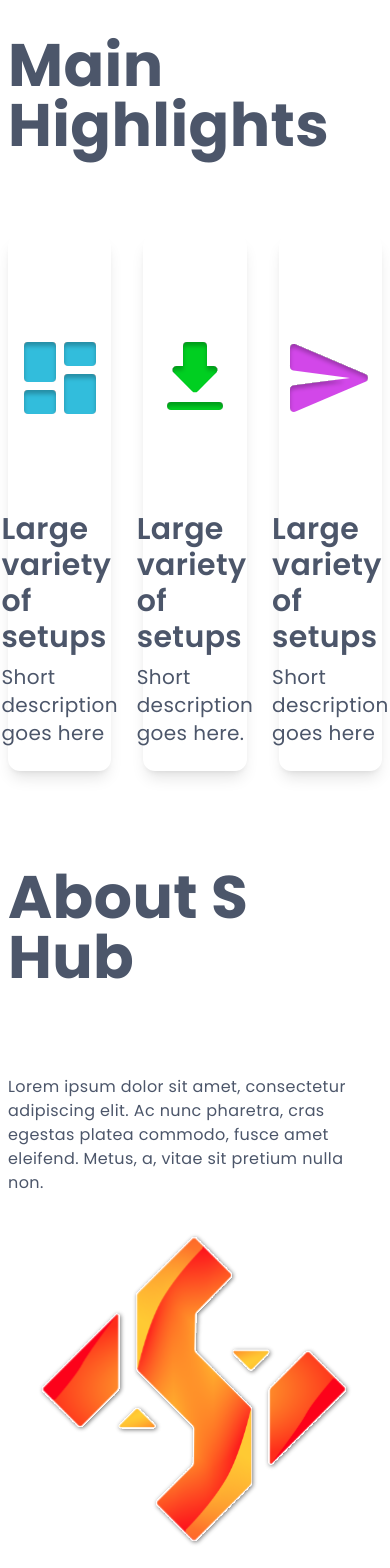
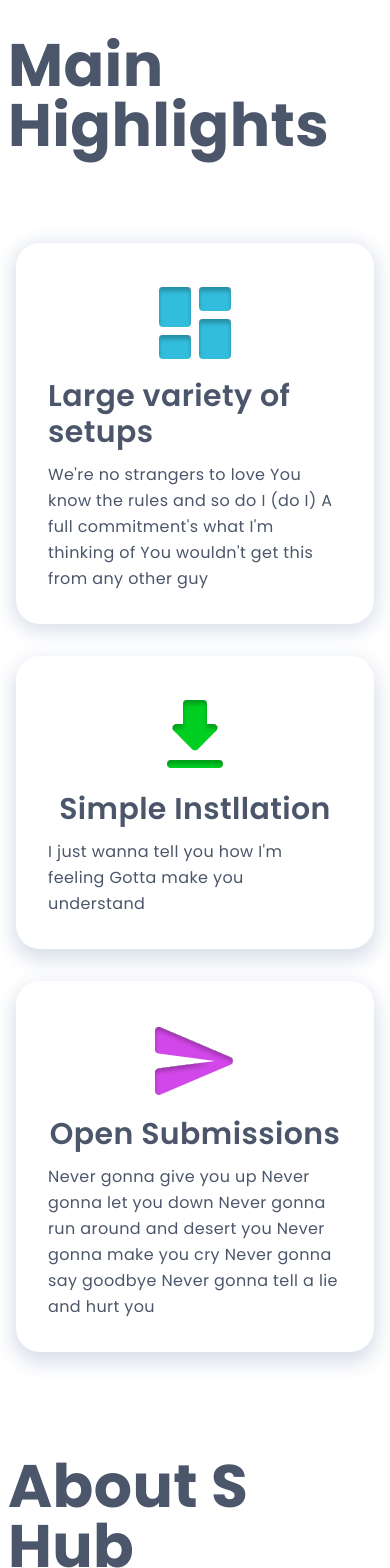
Before and after one commit to Jax-Core/s-hub, a Next.js app: page / in a window 390 px wide. Shown: the part 841-2409 px from the top of the page. Built offline with nearby package versions, Linux system fonts and the light colour scheme.

Commit message:
Fixed the cards and added responsiveness

```diff
--- a/components/Highlights.jsx
+++ b/components/Highlights.jsx
@@ -10,38 +10,60 @@ const Skills = () => {
       <div className='max-w-screen-2xl mx-auto flex flex-col justify-center h-full'>
 
         <h2 className='py-6 text-6xl font-bold pb-20'>Main Highlights</h2>
-        <div className='grid grid-cols-3 gap-8'>
 
-        <div className='p-6 shadow-lg rounded-xl'>
-            <div className='grid grid-rows-2 justify-center items-center'>
+      <div class="flex flex-wrap -m-2">
+        <div class="p-4 md:w-1/3">
+          <div className="flex rounded-3xl h-full shadow-[0px_4px_20px_3px_#D8DEE9] p-8 flex-col">
           <div className='m-auto'>
                 <Image src={Dashboard} width='96px' height='96px' alt='/' />
               </div>
-              <div className='flex flex-col items-center justify-center'>
-                <span className='text-3xl font-semibold py-2'>Large variety of setups</span>
-                <span className='text-xl'>Short description goes here</span>
+            <div class="flex items-center justify-center mb-3">
+              <h2 class="text-3xl title-font font-semibold">Large variety of setups</h2>
+            </div>
+            <div class="flex-grow">
+              <p class="leading-relaxed text-base">
+                We're no strangers to love
+                You know the rules and so do I (do I)
+                A full commitment's what I'm thinking of
+                You wouldn't get this from any other guy</p>
             </div>
           </div>
         </div>
-          <div className='p-6 shadow-lg rounded-xl'>
-            <div className='grid grid-rows-2 justify-center items-center'>
+
+        <div class="p-4 md:w-1/3">
+          <div className="flex rounded-3xl h-full shadow-[0px_8px_20px_3px_#D8DEE9] p-8 flex-col">
           <div className='m-auto'>
                 <Image src={Download} width='96px' height='96px' alt='/' />
               </div>
-              <div className='flex flex-col items-center justify-center'>
-                <span className='text-3xl font-semibold py-2'>Large variety of setups</span>
-                <span className='text-xl'>Short description goes here.</span>
+            <div class="flex items-center justify-center mb-3">
+              <h2 class="text-3xl title-font font-semibold">Simple Instllation</h2>
+            </div>
+            <div class="flex-grow">
+              <p class="leading-relaxed text-base">
+              I just wanna tell you how I'm feeling
+              Gotta make you understand
+              </p>
             </div>
           </div>
         </div>
-          <div className='p-6 shadow-lg rounded-xl '>
-            <div className='grid grid-rows-2 justify-center items-center'>
+
+        <div class="p-4 md:w-1/3">
+          <div className="flex rounded-3xl h-full shadow-[0px_8px_20px_3px_#D8DEE9] p-8 flex-col">
           <div className='m-auto'>
                 <Image src={Send} width='96px' height='96px' alt='/' />
               </div>
-              <div className='flex flex-col items-center justify-center'>
-                <span className='text-3xl font-semibold py-2'>Large variety of setups</span>
-                <span className='text-xl'>Short description goes here</span>
+            <div class="flex items-center justify-center mb-3">
+              <h2 class="text-3xl title-font font-semibold">Open Submissions</h2>
+            </div>
+            <div class="flex-grow">
+              <p class="leading-relaxed text-base">
+                Never gonna give you up
+                Never gonna let you down
+                Never gonna run around and desert you
+                Never gonna make you cry
+                Never gonna say goodbye
+                Never gonna tell a lie and hurt you
+              </p>
             </div>
           </div>
         </div>
```
Lines whose indentation alone changed are shown as unchanged.
